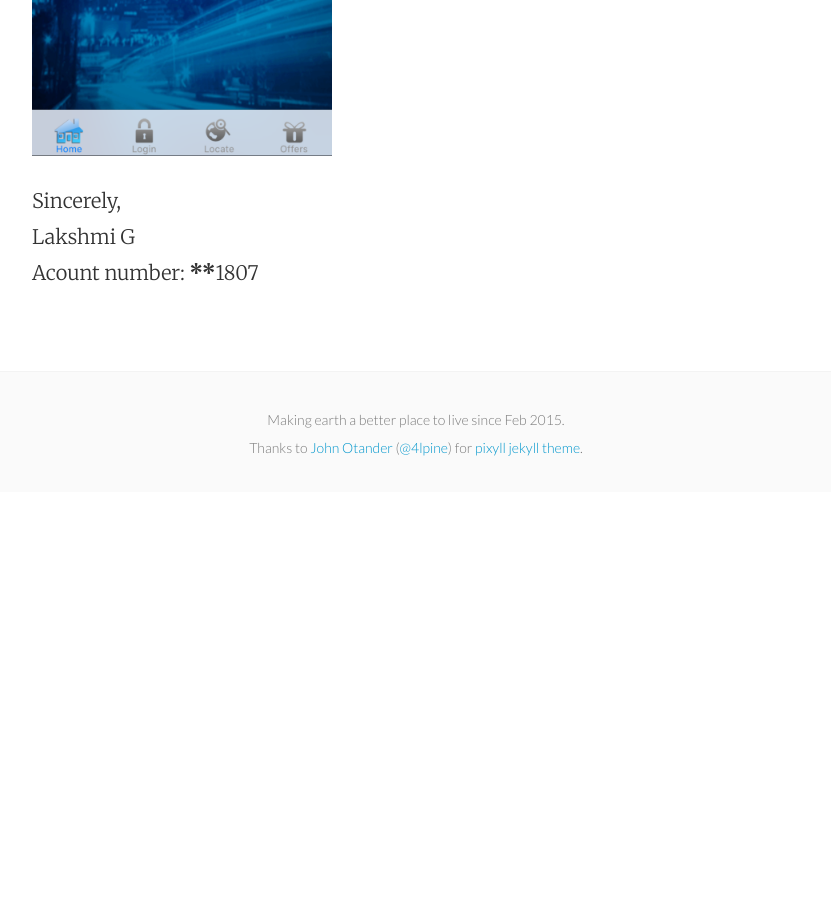
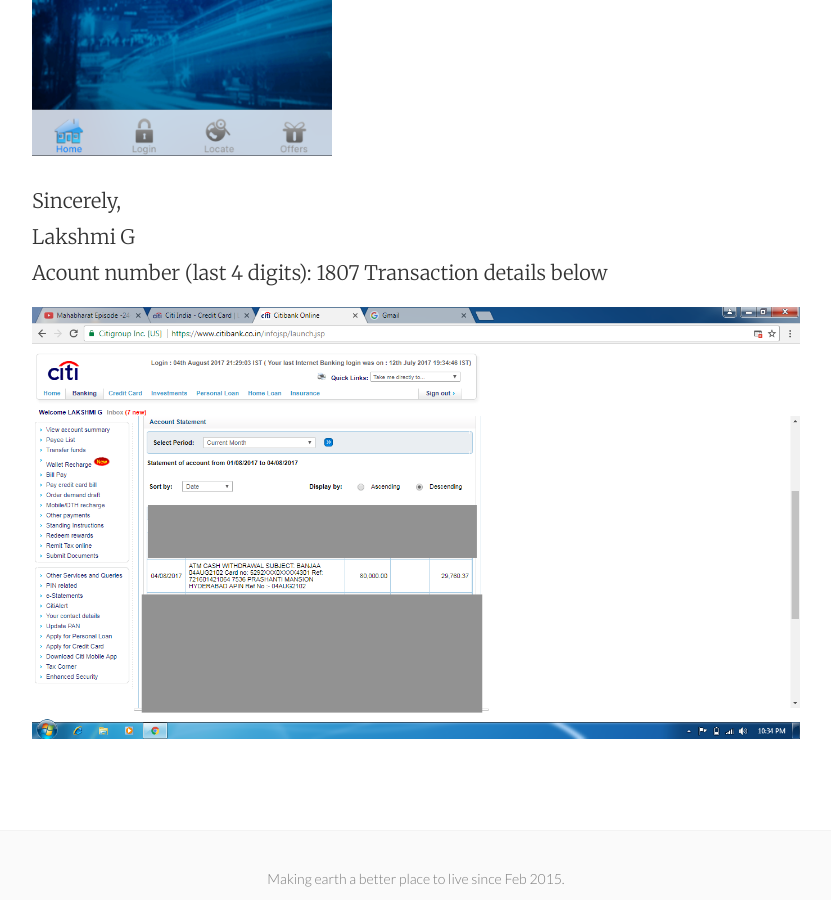
Before and after one commit to shaming-them/shaming-them.github.io, a Jekyll site: the page built from _posts/2017-08-04-citibank-why-no-written-acknowledgement-for-fraudulent-transaction-reporting.md, in a window 1280 px wide and 900 px high, scrolled down 6240 px. Shown: the whole window, without its empty margins (224-1055 px from the left). Built offline with Jekyll 4.4.1, drawn with Linux system fonts in a browser that asks for light colours; nearby versions of some CDN libraries; Markdown is read by kramdown in place of the engine named in the settings; comment, search, counter and statistics services are not loaded; before the commit the page ends 6732 px from its top, so only the background shows below that.

Commit message:
added fraud transaction details screenshot

```diff
--- a/_posts/2017-08-04-citibank-why-no-written-acknowledgement-for-fraudulent-transaction-reporting.md
+++ b/_posts/2017-08-04-citibank-why-no-written-acknowledgement-for-fraudulent-transaction-reporting.md
@@ -58,4 +58,7 @@
 
 Sincerely,<br/>
 Lakshmi G<br/>
-Acount number: ******1807
+Acount number (last 4 digits): 1807
+Transaction details below
+
+![Citibank Fraud Transaction](/images/lakshmi-fraud-tx-detail.png)
```
